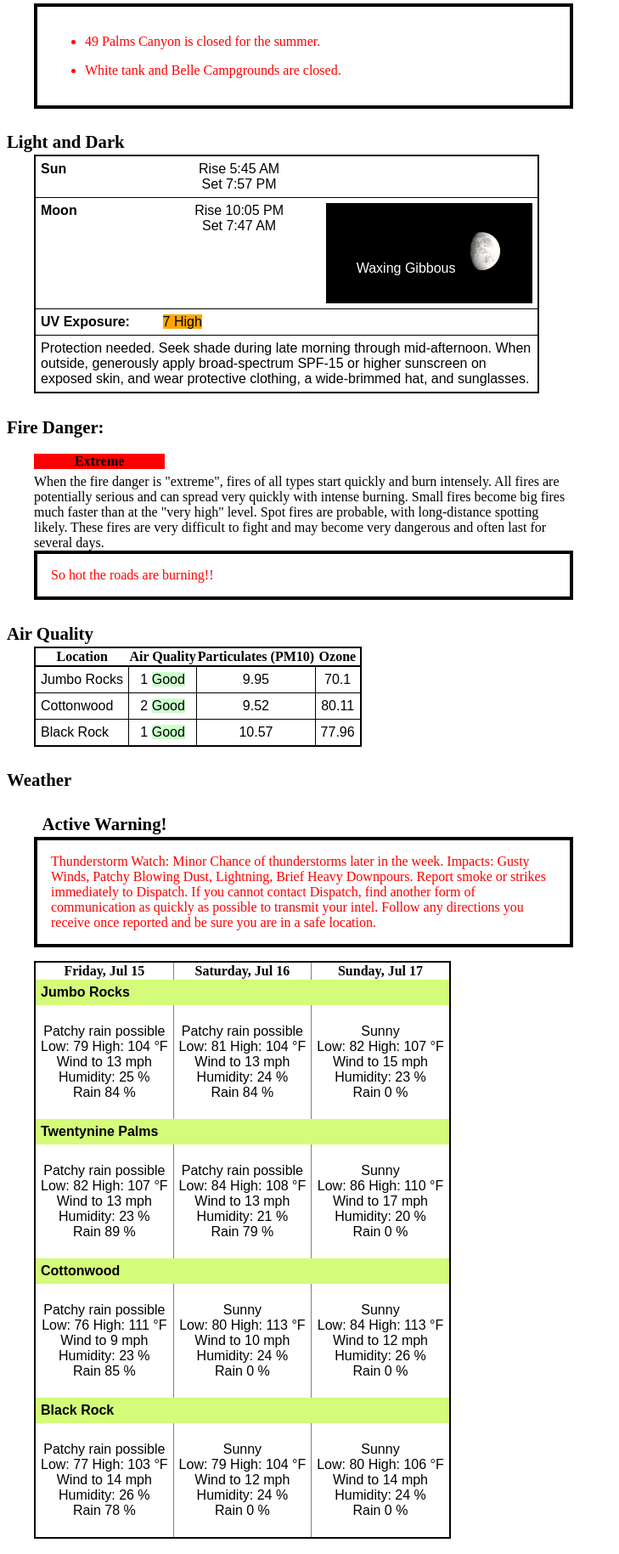
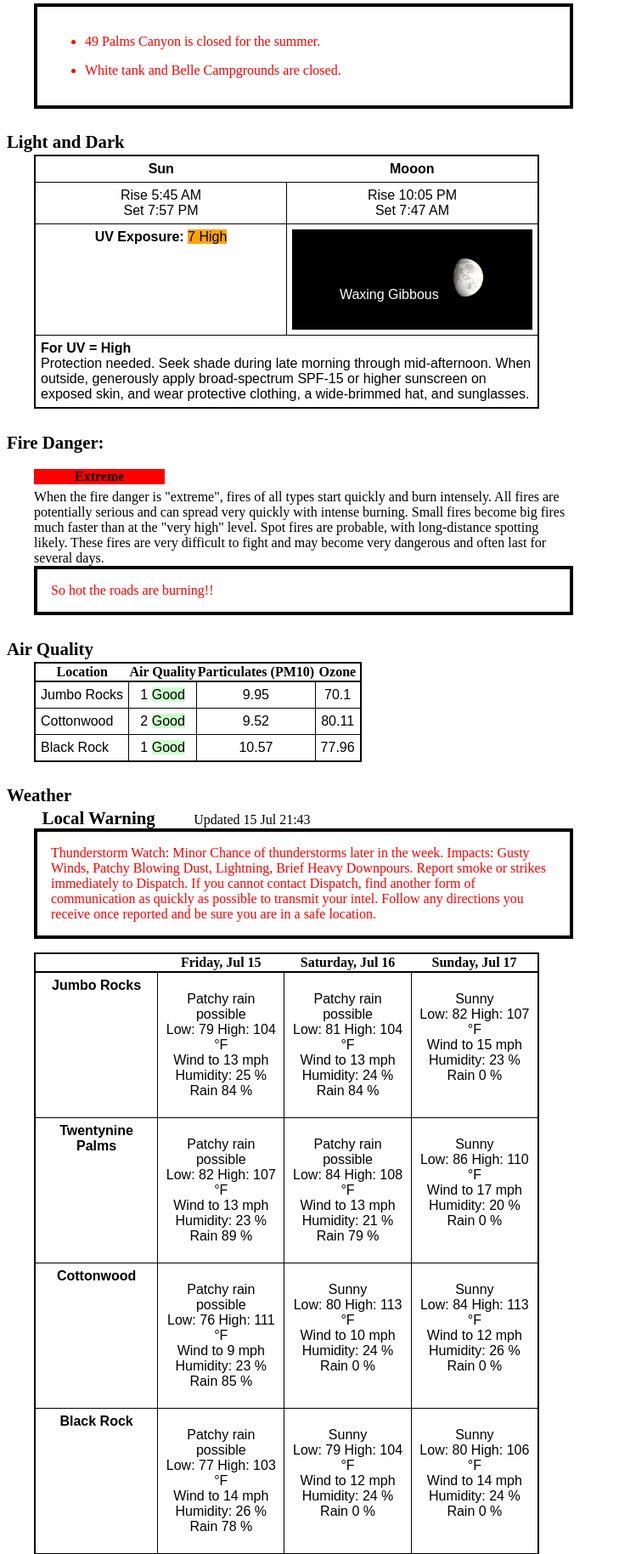
Before and after one commit to jorygun/today, a PHP site: page /today.php in a window 1280 px wide. Shown: the part 268-2097 px from the top of the page at 85% size, without its empty margins (0-729 px from the left). Run offline with PHP 8.4, Linux system fonts and the light colour scheme.

Commit message:
rearranged weather table on today(static)

```diff
--- a/public/today.css
+++ b/public/today.css
@@ -40,8 +40,14 @@ button {
 .right { text-align: right; }
 .left { text-align: left; }
 .center {text-align: center; }
+
 .red {color:red;}
 .white {color:white;}
+.black {color:black;}
+
+.lt-grn { background-color: #D4FB79; }
+.bg-lgrn { background-color: #D4FB79; }
+
 
 .bg-black{
 	background-color:black;
@@ -59,6 +65,8 @@ button {
 	background-color:black;
 	color:white;
 }
+
+
 table {
 	border-collapse: collapse;
 	border: 2px solid black;
@@ -146,6 +154,10 @@ table.col-border td, table.col-border th {
 .in2 { margin-left: 2em;
 	margin-right: 2em;}
 
+.inline {
+	display:inline;
+}
+
 .today
 {
 	font-weight: bold;
@@ -163,5 +175,3 @@ table.col-border td, table.col-border th {
 	padding-left: 3em;
 	padding-right: 3em;
 }
-
-.lt-grn { background-color: #D4FB79; }
--- a/public/today.php
+++ b/public/today.php
@@ -33,26 +33,28 @@ two lines down       </p>
 <h4>Light and Dark</h4>
 <table class = 'in2'>
 <colgroup>
-	<col>
-	<col style='width:12em;'>
-	<col>
+	<col style='width:50%;'>
+	<col style='width:50%;'>
+
 </colgroup>
 
-<tr class='border-bottom'><td class='left'><b>Sun</b></td>
-<td>Rise 5:45 AM <br />Set 7:57 PM </td>
-<td></td>
+<tr class='border-bottom'><td ><b>Sun</b></td></td><td><b>Mooon</td></tr>
+<tr>
+	<td>Rise 5:45 AM <br />Set 7:57 PM </td>
+<td >Rise 10:05 PM <br />Set 7:47 AM</td>
 </tr>
 
-<tr class='border-bottom'><td class='left'><b>Moon</b></td>
-<td >Rise 10:05 PM <br />Set 7:47 AM</td>
-<td ><div class='bg-black'><span class='white'>Waxing Gibbous</span>
+<tr>
+	<td ><b>UV Exposure:</b>
+	<span style = 'background-color:orange;'> 7  High</span>
+
+	</td>
+	<td ><div class='bg-black'><span class='white'>Waxing Gibbous</span>
 	<img src= "/images/moon/3.gif" /></div></td>
+</tr>
+<tr><td class='left' colspan='2'><b>For UV = High</b><br>Protection needed. Seek shade during late morning through mid-afternoon. When outside, generously apply broad-spectrum SPF-15 or higher sunscreen on exposed skin, and wear protective clothing, a wide-brimmed hat, and sunglasses.</td></tr>
 
-</tr>
 
-<tr class='border-bottom'><td class='left'><b>UV Exposure:</b> </td>
-	<td class='left'><span style = 'background-color:orange;'> 7  High</span></td></tr>
-	<tr><td class='left' colspan='3'>Protection needed. Seek shade during late morning through mid-afternoon. When outside, generously apply broad-spectrum SPF-15 or higher sunscreen on exposed skin, and wear protective clothing, a wide-brimmed hat, and sunglasses.</td></tr>
 
 </table>
 
@@ -109,45 +111,44 @@ two lines down       </p>
 </div><div id='page3'>
 
 <h4>Weather</h4>
-	<h4 class='in2'>Active Warning!</h4>
-	<div class='warn'>Thunderstorm Watch: Minor Chance of thunderstorms later in the week. Impacts: Gusty Winds, Patchy Blowing Dust, Lightning, Brief Heavy Downpours.  Report smoke or strikes immediately to Dispatch. If you cannot contact Dispatch, find another form of communication as quickly as possible to transmit your intel. Follow any directions you receive once reported and be sure you are in a safe location. </div>
+	<h4 class='in2 inline'>Local Warning</h4> Updated 15 Jul 21:43	<div class='warn'>Thunderstorm Watch: Minor Chance of thunderstorms later in the week. Impacts: Gusty Winds, Patchy Blowing Dust, Lightning, Brief Heavy Downpours.  Report smoke or strikes immediately to Dispatch. If you cannot contact Dispatch, find another form of communication as quickly as possible to transmit your intel. Follow any directions you receive once reported and be sure you are in a safe location. </div>
 
 
 
-	<table class = 'in2 col-border'>
+	<table class = 'in2 '>
 
 	<!-- get period names -->
-	<tr><th>Friday, Jul 15</th><th>Saturday, Jul 16</th><th>Sunday, Jul 17</th></tr>			<tr class='borders lt-grn left'><td colspan=5 ><b>Jumbo Rocks</b></td></tr>
+	<tr><th></th><th>Friday, Jul 15</th><th>Saturday, Jul 16</th><th>Sunday, Jul 17</th></tr>			<tr class='borders '><td ><b>Jumbo Rocks</b></td>
 
 
-			<tr class='col-border'>
+
 
 	<td><p>Patchy rain possible<br />Low: 79 High: 104  &deg;F<br />Wind to 13 mph <br />Humidity: 25 %<br />Rain 84 %<br /></p></td>
 <td><p>Patchy rain possible<br />Low: 81 High: 104  &deg;F<br />Wind to 13 mph <br />Humidity: 24 %<br />Rain 84 %<br /></p></td>
 <td><p>Sunny<br />Low: 82 High: 107  &deg;F<br />Wind to 15 mph <br />Humidity: 23 %<br />Rain 0 %<br /></p></td>
 		</tr>
-				<tr class='borders lt-grn left'><td colspan=5 ><b>Twentynine Palms</b></td></tr>
+				<tr class='borders '><td ><b>Twentynine Palms</b></td>
 
 
-			<tr class='col-border'>
+
 
 	<td><p>Patchy rain possible<br />Low: 82 High: 107  &deg;F<br />Wind to 13 mph <br />Humidity: 23 %<br />Rain 89 %<br /></p></td>
 <td><p>Patchy rain possible<br />Low: 84 High: 108  &deg;F<br />Wind to 13 mph <br />Humidity: 21 %<br />Rain 79 %<br /></p></td>
 <td><p>Sunny<br />Low: 86 High: 110  &deg;F<br />Wind to 17 mph <br />Humidity: 20 %<br />Rain 0 %<br /></p></td>
 		</tr>
-				<tr class='borders lt-grn left'><td colspan=5 ><b>Cottonwood</b></td></tr>
+				<tr class='borders '><td ><b>Cottonwood</b></td>
 
 
-			<tr class='col-border'>
+
 
 	<td><p>Patchy rain possible<br />Low: 76 High: 111  &deg;F<br />Wind to 9 mph <br />Humidity: 23 %<br />Rain 85 %<br /></p></td>
 <td><p>Sunny<br />Low: 80 High: 113  &deg;F<br />Wind to 10 mph <br />Humidity: 24 %<br />Rain 0 %<br /></p></td>
 <td><p>Sunny<br />Low: 84 High: 113  &deg;F<br />Wind to 12 mph <br />Humidity: 26 %<br />Rain 0 %<br /></p></td>
 		</tr>
-				<tr class='borders lt-grn left'><td colspan=5 ><b>Black Rock</b></td></tr>
+				<tr class='borders '><td ><b>Black Rock</b></td>
 
 
-			<tr class='col-border'>
+
 
 	<td><p>Patchy rain possible<br />Low: 77 High: 103  &deg;F<br />Wind to 14 mph <br />Humidity: 26 %<br />Rain 78 %<br /></p></td>
 <td><p>Sunny<br />Low: 79 High: 104  &deg;F<br />Wind to 12 mph <br />Humidity: 24 %<br />Rain 0 %<br /></p></td>
@@ -290,13 +291,13 @@ two lines down       </p>
 	<td style='vertical-align:top;'>Wednesday Jul 27 9:00 pm <br />&nbsp;&nbsp;(90 minutes) </td>
 <!--
 	<td><br />
-<b>Warning</b>:  Undefined array key "event_location" in <b>/Users/john/Sites/jotr/plates/today.tpl</b> on line <b>239</b><br />
+<b>Warning</b>:  Undefined array key "event_location" in <b>/Users/john/Sites/jotr/plates/today.tpl</b> on line <b>241</b><br />
  </td>
 	<td><br />
-<b>Warning</b>:  Undefined array key "event_type" in <b>/Users/john/Sites/jotr/plates/today.tpl</b> on line <b>240</b><br />
+<b>Warning</b>:  Undefined array key "event_type" in <b>/Users/john/Sites/jotr/plates/today.tpl</b> on line <b>242</b><br />
  </td>
 	<td><br />
-<b>Warning</b>:  Undefined array key "event_title" in <b>/Users/john/Sites/jotr/plates/today.tpl</b> on line <b>241</b><br />
+<b>Warning</b>:  Undefined array key "event_title" in <b>/Users/john/Sites/jotr/plates/today.tpl</b> on line <b>243</b><br />
  </td>
 
  -->
@@ -312,13 +313,13 @@ two lines down       </p>
 	<td style='vertical-align:top;'>Monday Aug 1 12:00 am <br />&nbsp;&nbsp;(5 minutes) </td>
 <!--
 	<td><br />
-<b>Warning</b>:  Undefined array key "event_location" in <b>/Users/john/Sites/jotr/plates/today.tpl</b> on line <b>239</b><br />
+<b>Warning</b>:  Undefined array key "event_location" in <b>/Users/john/Sites/jotr/plates/today.tpl</b> on line <b>241</b><br />
  </td>
 	<td><br />
-<b>Warning</b>:  Undefined array key "event_type" in <b>/Users/john/Sites/jotr/plates/today.tpl</b> on line <b>240</b><br />
+<b>Warning</b>:  Undefined array key "event_type" in <b>/Users/john/Sites/jotr/plates/today.tpl</b> on line <b>242</b><br />
  </td>
 	<td><br />
-<b>Warning</b>:  Undefined array key "event_title" in <b>/Users/john/Sites/jotr/plates/today.tpl</b> on line <b>241</b><br />
+<b>Warning</b>:  Undefined array key "event_title" in <b>/Users/john/Sites/jotr/plates/today.tpl</b> on line <b>243</b><br />
  </td>
 
  -->
@@ -339,5 +340,5 @@ two lines down       </p>
 
 
 <hr>
-<p id='bottom' class='right'> Vers:  v0.25 2022-07-15 19:05 -0700
+<p id='bottom' class='right'> Vers:  v0.32 2022-07-15 20:43 -0700
  </p>
--- a/public/today2.php
+++ b/public/today2.php
@@ -450,5 +450,5 @@ Retrieved at  Jul 15 06:35 pm</p>
 
 
 <hr>
-<p id='bottom' class='right'> Vers:  v0.25 2022-07-15 19:05 -0700
+<p id='bottom' class='right'> Vers:  v0.32 2022-07-15 20:43 -0700
  </p>
```
Also changed, not shown: plates/today.tpl (+20 -18 lines), public/scroll.php (+32 -31 lines), public/snap.php (+32 -31 lines), 1 other file.
